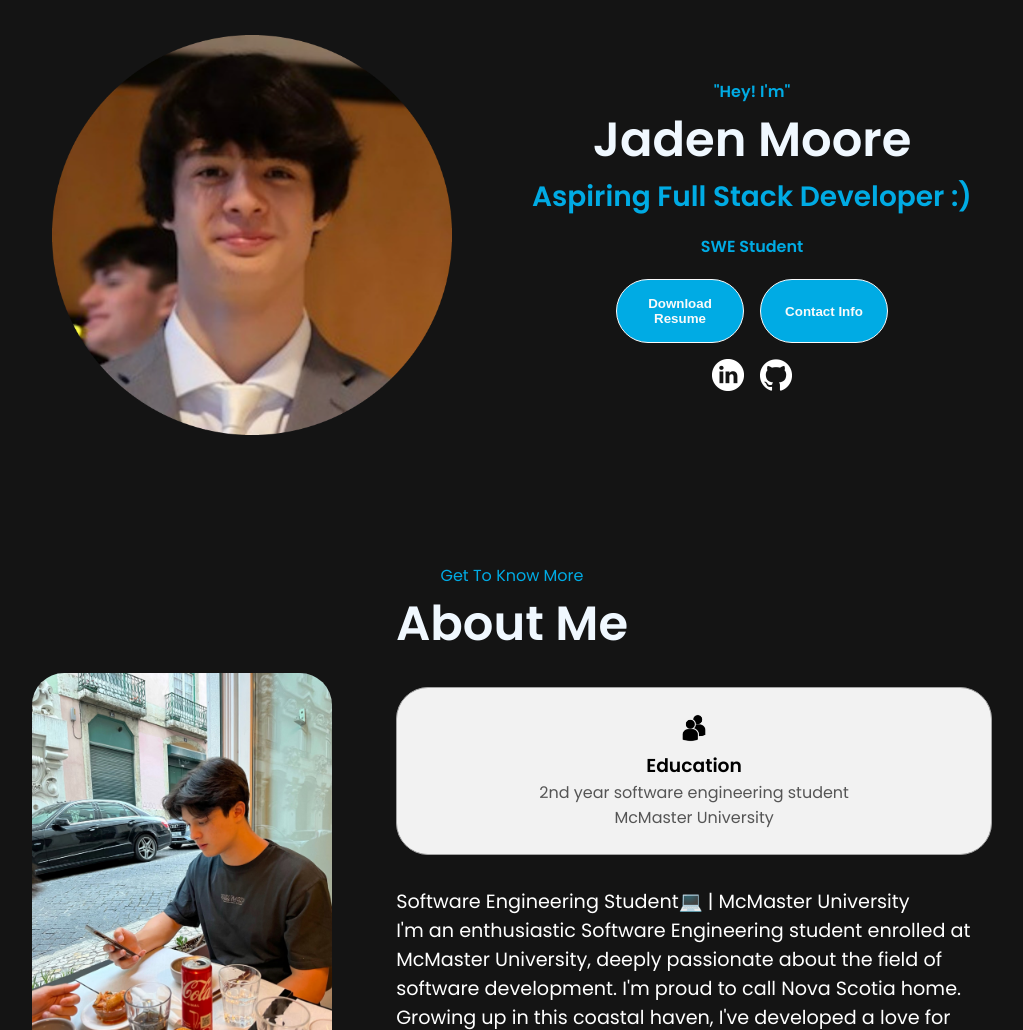
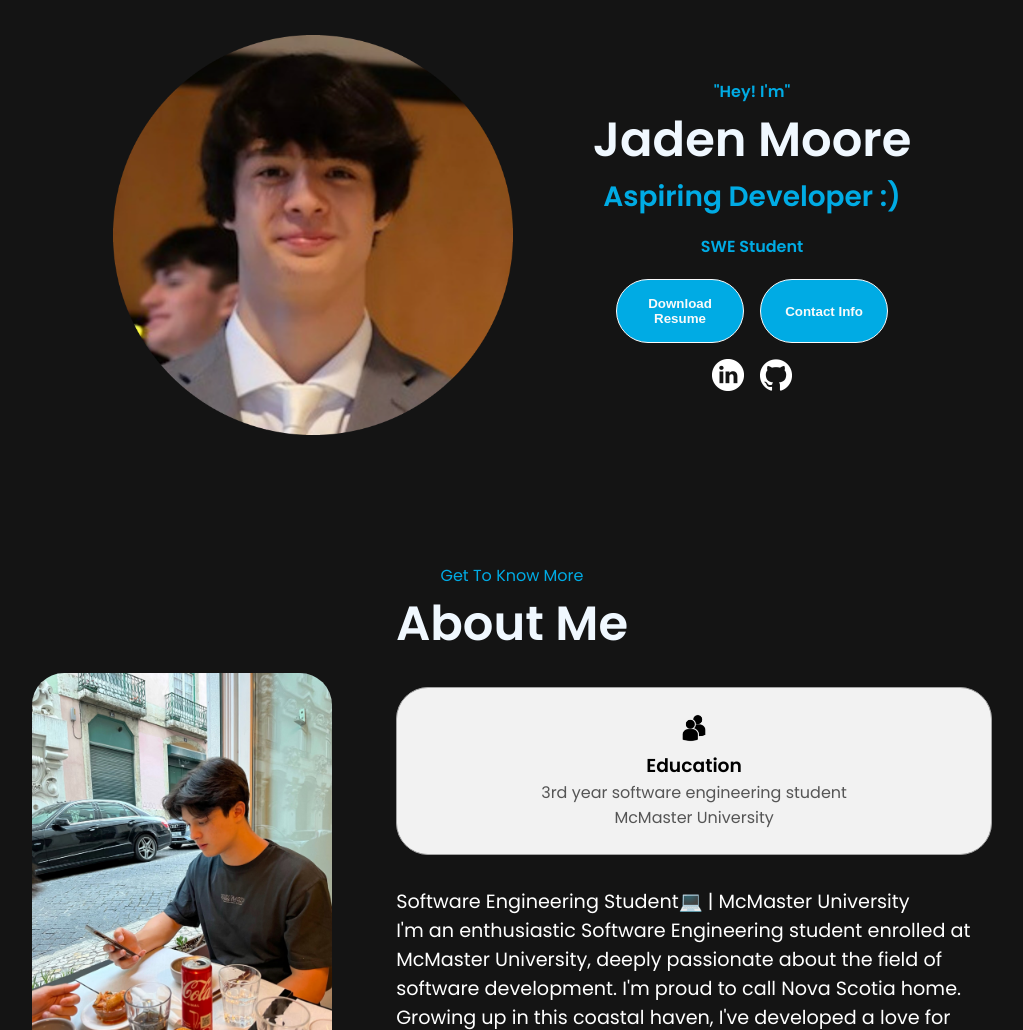
Before and after one commit to JadenAntM/PersonalWebsite, a plain HTML site: page index.html in a window 1280 px wide. Shown: the part 237-1267 px from the top of the page, without its empty margins (128-1151 px from the left). Drawn offline with Linux system fonts and the light colour scheme.

Commit message:
updated information

```diff
--- a/index.html
+++ b/index.html
@@ -43,7 +43,7 @@
       <div class="section__text">
         <p class="section__text__p1">"Hey! I'm"</p>
         <h1 class="title">Jaden Moore</h1>
-        <p class="section__text__p2">Aspiring Full Stack Developer &#58&#41</p>
+        <p class="section__text__p2">Aspiring Developer &#58&#41</p>
         <p class="section__text__p3">SWE Student</p>
         <div class="btn-container">
           <button
@@ -92,7 +92,7 @@
                 class="icon"
               />
               <h3>Education</h3>
-              <p>2nd year software engineering student<br />McMaster University</p>
+              <p>3rd year software engineering student<br />McMaster University</p>
             </div>
           </div>
           <div class="text-container">
```
